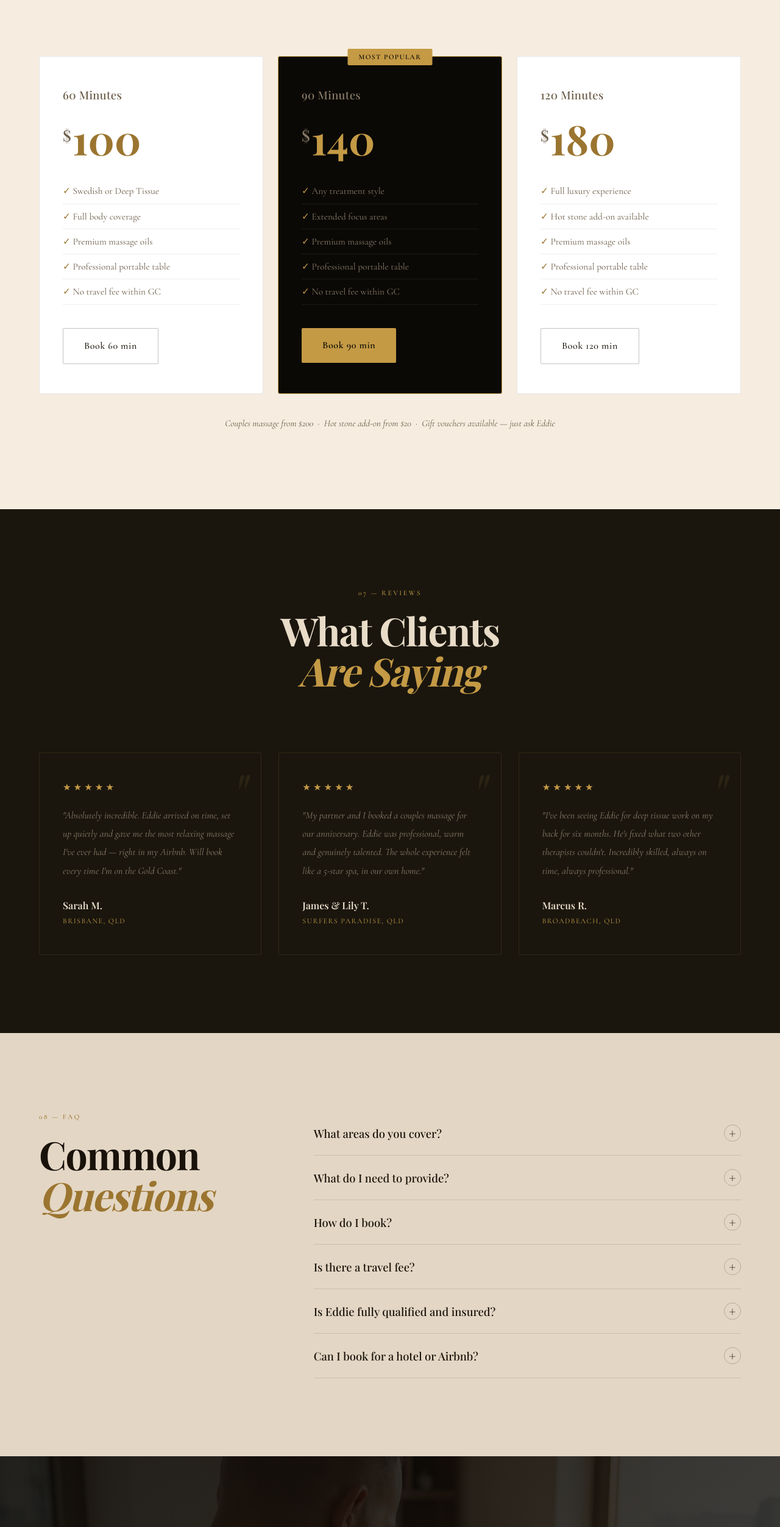
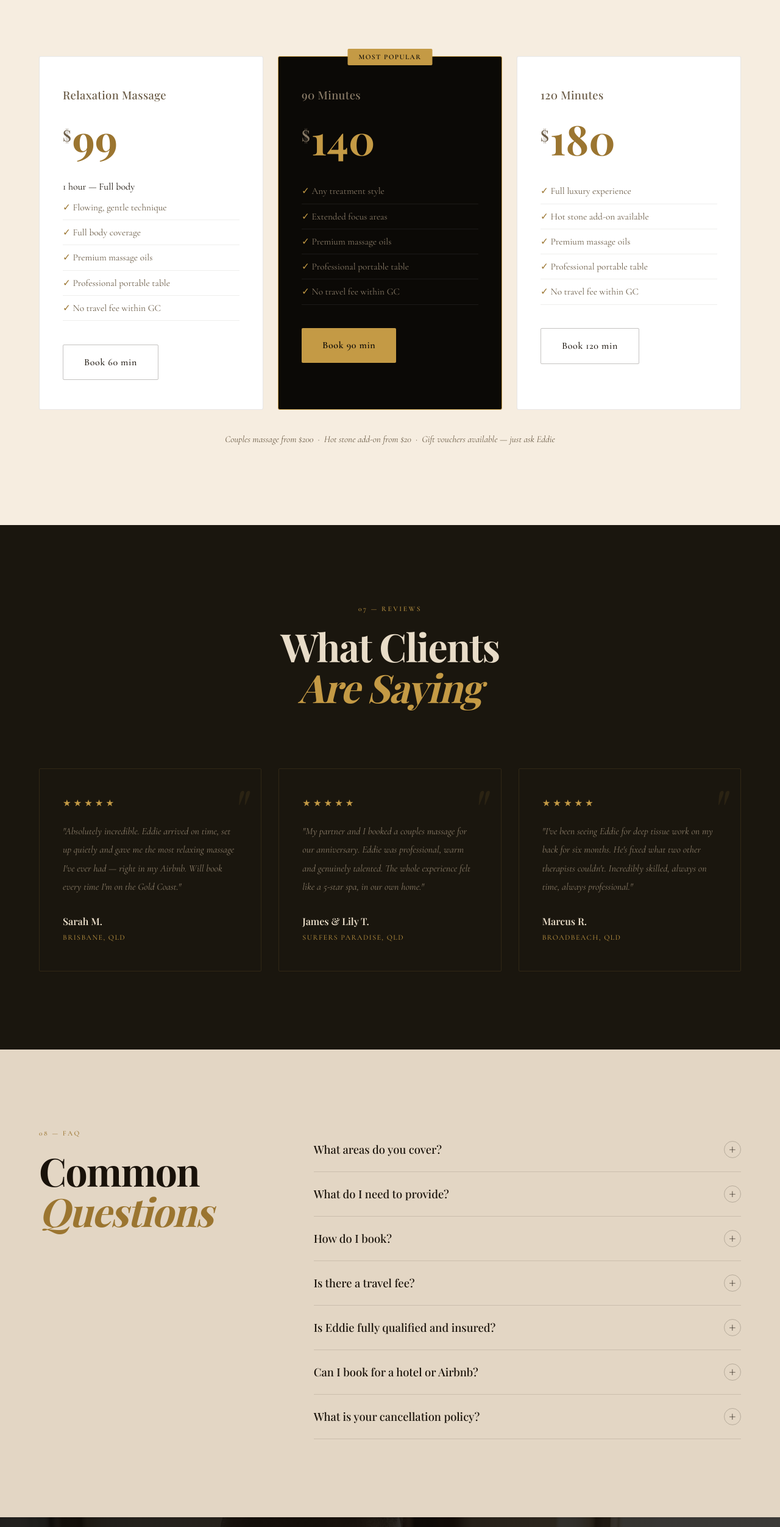
Before and after one commit to johnmartin2012/Landing-StayHome-Version-Final-, a website: page index.html in a window 1280 px wide. Shown: the part 6331-8835 px from the top of the page at 61% size. Drawn offline with nearby package versions, Linux system fonts and the light colour scheme; a script that the page names is missing; a web font is replaced by a local one.

Commit message:
Update pricing and add cancellation FAQ

```diff
--- a/index.html
+++ b/index.html
@@ -333,12 +333,13 @@
       </div>
       <div class="pricing__grid">
         <div class="pricing-card">
-          <h3>60 Minutes</h3>
+          <h3>Relaxation Massage</h3>
           <div class="pricing-card__price">
-            <span class="pricing-card__currency">$</span>100
+            <span class="pricing-card__currency">$</span>99
           </div>
+          <p class="pricing-card__duration">1 hour &mdash; Full body</p>
           <ul class="pricing-card__features">
-            <li>Swedish or Deep Tissue</li>
+            <li>Flowing, gentle technique</li>
             <li>Full body coverage</li>
             <li>Premium massage oils</li>
             <li>Professional portable table</li>
@@ -479,6 +480,15 @@
               <p>Yes — hotels, Airbnbs and holiday rentals are among Eddie's most common booking locations. Just provide the address when you book. He's experienced working in all types of accommodation across the Gold Coast.</p>
             </div>
           </div>
+          <div class="faq-item">
+            <button class="faq-item__q" aria-expanded="false">
+              What is your cancellation policy?
+              <span class="faq-item__icon" aria-hidden="true">+</span>
+            </button>
+            <div class="faq-item__a">
+              <p>If you need to cancel your massage less than 24 hours before the scheduled service, a 50% fee of the full service price (without discount) will apply. Cancellations made more than 24 hours in advance are free of charge.</p>
+            </div>
+          </div>
         </div>
       </div>
     </div>
```
